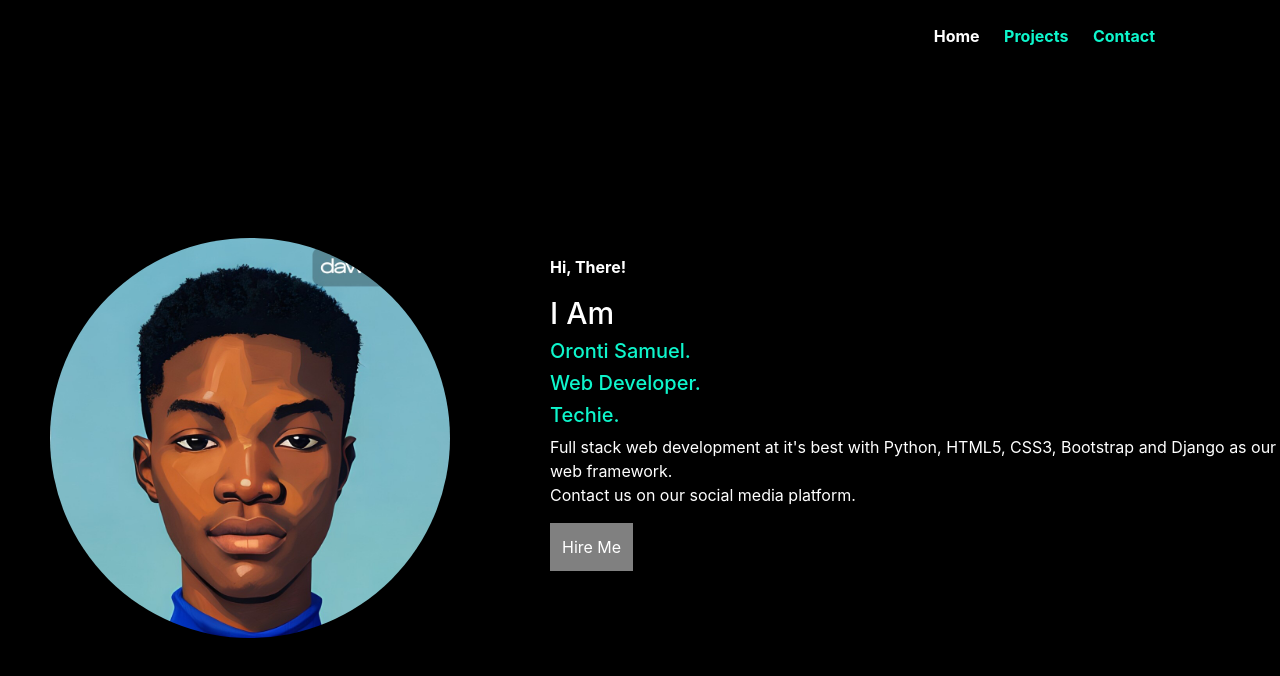
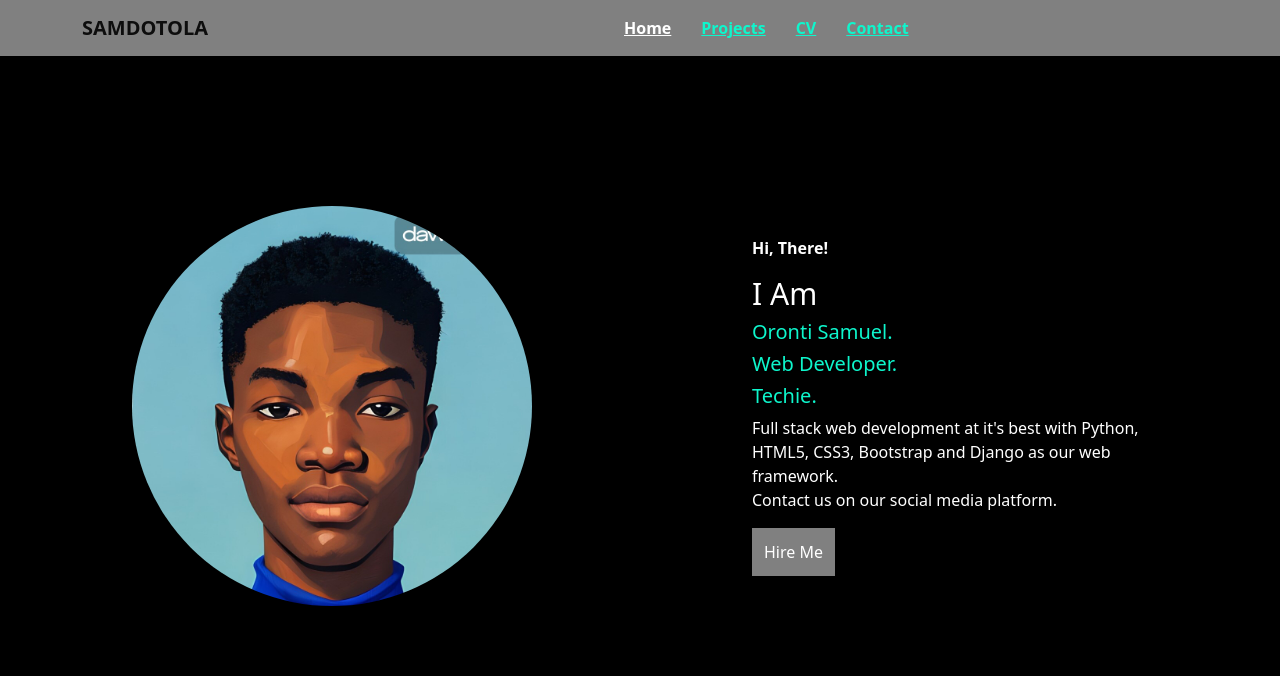
Before and after one commit to samdotola/oronti-DEV, a plain HTML site: page index.html in a window 1280 px wide. Drawn offline with nearby package versions, Linux system fonts and the light colour scheme.

Commit message:
Update index.html

```diff
--- a/index.html
+++ b/index.html
@@ -89,28 +89,38 @@
       }
     </style>
   <body style="background: black;">
-  <div>
+  <nav class="navbar navbar-expand-lg navbar-light" style="background: gray;">
     <div class="container">
-      <a href="#" class="navbar-brand ">
-        <ul class="listd text-white" style="text-align: right;">
-          <a style="margin-right: 20px; padding-top: 0px; color: white; font-weight: bold;" href="">Home</a>
-          <a style="margin-right: 20px; color: #0ef6cc; font-weight: bold;" href="https://github.com/samdotola">Projects</a>
-          <a style="margin-right: 40px; color: #0ef6cc; font-weight: bold;" href="https://twitter.com/samdotola">Contact</a>
+        <a class="navbar-brand" href="#">
+            <strong>SAMDOTOLA</strong>
+        </a>
+        <button class="navbar-toggler" type="button" data-bs-toggle="collapse" data-bs-target="#navbarNav" aria-controls="navbarNav" aria-expanded="false" aria-label="Toggle navigation">
+            <span class="navbar-toggler-icon"></span>
+        </button>
+        <div class="collapse navbar-collapse" id="navbarNav">
+            <ul class="navbar-nav ml-auto" style="margin-left: 400px; display: flex;">
+                <a style="margin-left: 0px;margin-right: 30px; padding-top: 0px; color: white; font-weight: bold;" href="">Home</a>
+                <a style="margin-right: 30px; color: #0ef6cc; font-weight: bold;" href="https://github.com/samdotola">Projects</a>
+                <a style="margin-right: 30px; color: #0ef6cc; font-weight: bold;" href="">CV</a>
+                <a style="margin-right: 30px; color: #0ef6cc; font-weight: bold;" href="https://twitter.com/samdotola">Contact</a>
             </ul>
-      </a>
-
         </div>
     </div>
+</nav>
 </head>
 
 <body>
 
 
-  <div class="body1"  style="padding-top: 70px;">
+  <div class="container" style="padding-top: 100px;">
+    <div class="row">
+        <div class="col-lg-6">
             <div class="wallets">
-      <img src="cal.jpg">
+                <img src="cal.jpg" alt="Portfolio Image" class="img-fluid">
             </div>
-    <div class="e">
+        </div>
+        <div class="col-lg-6">
+            <div class="e" style="padding-top: 80px;">
                 <p style="font-weight: bold;color: white;">Hi, There!</p>
                 <h2 class="r" style="color: white;">I Am</h2>
                 <h2 class="ra" style="color: #0ef6cc;">Oronti Samuel.</h2>
@@ -120,9 +130,6 @@
                 <button class="en-button"><a href="mailto:samueloronti54@gmail.com">Hire Me</a> </button>
             </div>
         </div>
-  <div>
-    <div>
-
     </div>
 </div>
 <script src="https://cdn.jsdelivr.net/npm/bootstrap@5.0.2/dist/js/bootstrap.bundle.min.js" integrity="sha384-MrcW6ZMFYlzcLA8Nl+NtUVF0sA7MsXsP1UyJoMp4YLEuNSfAP+JcXn/tWtIaxVXM" crossorigin="anonymous"></script>
```
Lines whose indentation alone changed are shown as unchanged.
